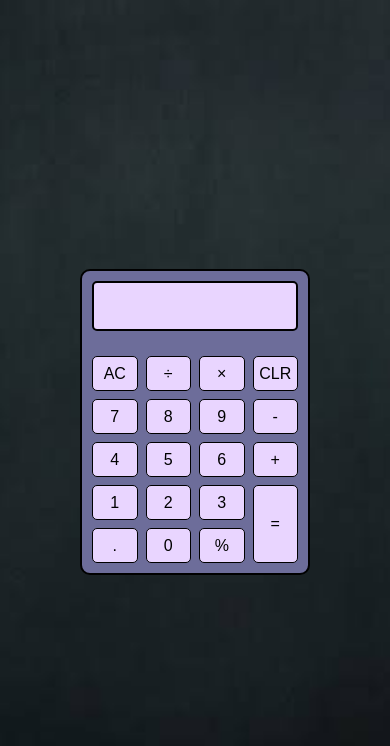
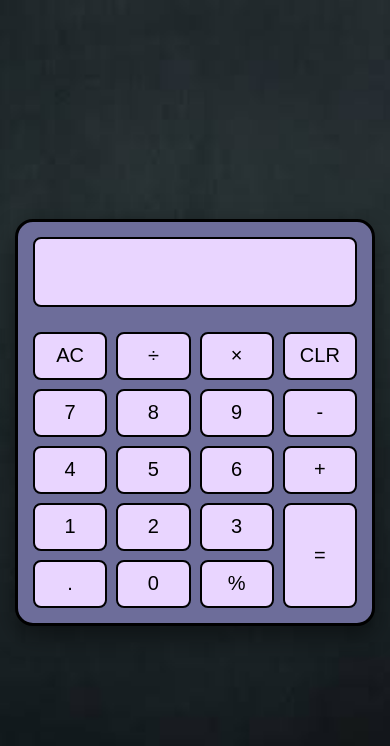
Before and after one commit to zaheer-webdev/Calculator-App, a plain HTML site: page index.html in a window 390 px wide. Drawn offline with Linux system fonts and the light colour scheme.

Commit message:
Updated calculator design

```diff
--- a/style.css
+++ b/style.css
@@ -1,62 +1,9 @@
-
 body {
     display: flex;
     justify-content: center;
     align-items: center;
     min-height: 100vh;
     margin: 0;
-    background-color: #f1f1f1;
-}
-
-.calculator {
-    width:230px;
-    height: 290px;
-    border: 2px solid black;
-    padding: 10px;
-    border-radius: 10px;
-    background-color: #6d6d9a;
-}
-
-#input {
-    width: 100%;
-    height: 50px;
-    box-sizing: border-box;
-    margin-bottom: 10px;
-    font-size: 24px;
-    text-align: right;
-    border: 3px;
-    background-color: #E9D5FF;
-       border: 2px solid black;
-    border-radius: 5px;
-}
-
-.buttons {
-    display: grid;
-    grid-template-columns: repeat(4, 1fr);
-    gap: 9px;
-    margin-top: 19px;
-
-}
-
-.buttons button {
-    height: 35px;
-    font-size: 18px;
-    border: 3px;
-    border-radius: 5px;
-    background-color:#E9D5FF;
-    cursor: pointer;
-    transition: 0.2s;
-    border-color: black;
-}
-
-.buttons button:hover {
-    background-color: #bdbdbd;
-    transform: translateY(-2px);
-}
-
-body {
-    margin: 0;
-    min-height: 100vh;
     background-image: url("./assest/bg1.jfif");
     background-repeat: no-repeat;
     background-position: center;
@@ -64,81 +11,122 @@ body {
     background-attachment: fixed;
 }
 
+/* Calculator Box */
+.calculator {
+    width: 360px;
+    height: 480px;
+    box-sizing: border-box;
+    border: 3px solid black;
+    padding: 20px;
+    border-radius: 18px;
+    background-color: #6d6d9a;
+    box-shadow: 0 10px 25px rgba(0, 0, 0, 0.4);
+}
 
+/* Display */
+#input {
+    width: 100%;
+    height: 80px;
+    box-sizing: border-box;
+    margin-bottom: 10px;
+    padding: 10px;
+    font-size: 32px;
+    text-align: right;
+    border: 2px solid black;
+    background-color: #E9D5FF;
+    border-radius: 8px;
+}
+
+/* Buttons Grid */
 .buttons {
     display: grid;
-    grid-template-columns: repeat(4, 1fr);
-    grid-auto-rows: 35px;
-    gap: 9px;
-    margin-top: 19px;
+    grid-template-columns: repeat(4, minmax(0, 1fr));
+    grid-auto-rows: 55px;
+    gap: 12px;
+    margin-top: 20px;
 }
 
+/* Individual Buttons */
+.buttons button {
+    width: 100%;
+    height: 55px;
+    font-size: 24px;
+    font-weight: 500;
+    border: 2px solid black;
+    border-radius: 8px;
+    background-color: #E9D5FF;
+    cursor: pointer;
+    transition: 0.2s;
+}
+
+.buttons button:hover {
+    background-color: #bdbdbd;
+    transform: translateY(-3px);
+}
+
+/* Equal Button */
 .equal {
     grid-column: 4;
     grid-row: 4 / span 2;
     height: auto !important;
     align-self: stretch;
 }
-.buttons button {
-    border: 1.5px solid black;
-    border-radius: 5px;
-}
 
-
-
-
-
+/* Tablet */
 @media screen and (max-width: 768px) {
     .calculator {
-        width: 230px;
-        max-width: 100%;
+        width: 330px;
+        height: 450px;
+        padding: 18px;
     }
 
     .buttons {
-        gap: 8px;
+        grid-auto-rows: 50px;
+        gap: 10px;
     }
 
     .buttons button {
-        font-size: 17px;
+        height: 50px;
+        font-size: 22px;
+    }
+
+    .equal {
+        height: auto !important;
     }
 }
 
-
+/* Mobile */
 @media screen and (max-width: 480px) {
     body {
-        padding: 10px;
+        padding: 15px;
         box-sizing: border-box;
         background-position: center;
         background-attachment: scroll;
     }
 
     .calculator {
-        width: 230px;
-        max-width: 100%;
+        width: 100%;
+        max-width: 360px;
         height: auto;
-        padding: 10px;
-        box-sizing: border-box;
+        padding: 15px;
     }
 
     #input {
-        width: 100%;
-        height: 50px;
-        font-size: 22px;
+        height: 70px;
+        font-size: 27px;
     }
 
     .buttons {
         grid-template-columns: repeat(4, minmax(0, 1fr));
-        grid-auto-rows: 35px;
-        gap: 8px;
+        grid-auto-rows: 48px;
+        gap: 9px;
         margin-top: 15px;
     }
 
     .buttons button {
-        width: 100%;
-        min-width: 0;
-        height: 35px;
+        height: 48px;
         padding: 0;
-        font-size: 16px;
+        font-size: 20px;
     }
 
     .equal {
@@ -148,21 +136,24 @@ body {
     }
 }
 
-
+/* Small Mobile */
 @media screen and (max-width: 320px) {
     .calculator {
-        padding: 7px;
+        padding: 10px;
     }
 
     .buttons {
-        gap: 5px;
+        gap: 6px;
+        grid-auto-rows: 42px;
     }
 
     .buttons button {
-        font-size: 14px;
+        height: 42px;
+        font-size: 17px;
     }
 
     #input {
-        font-size: 19px;
+        height: 60px;
+        font-size: 22px;
     }
 }
```
